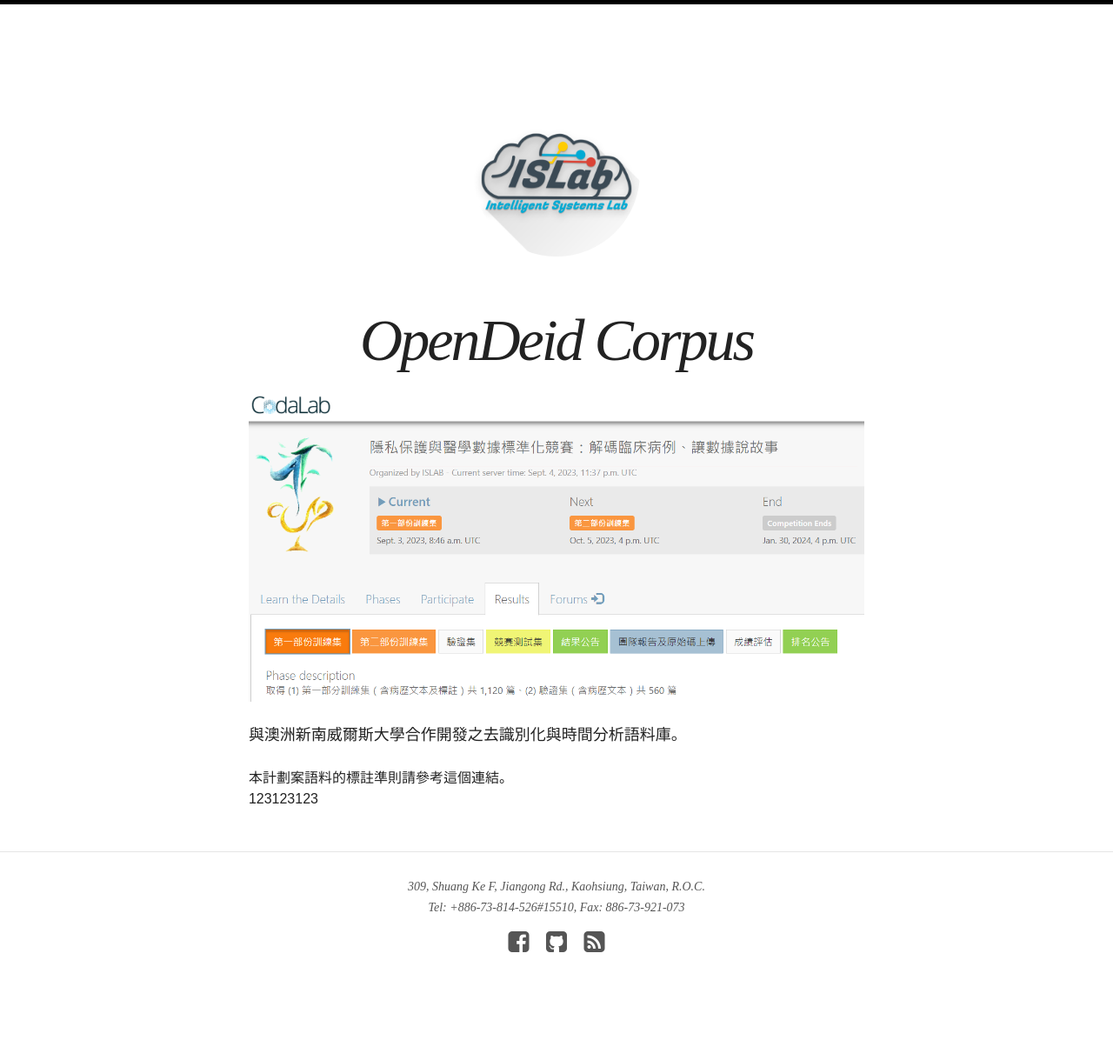
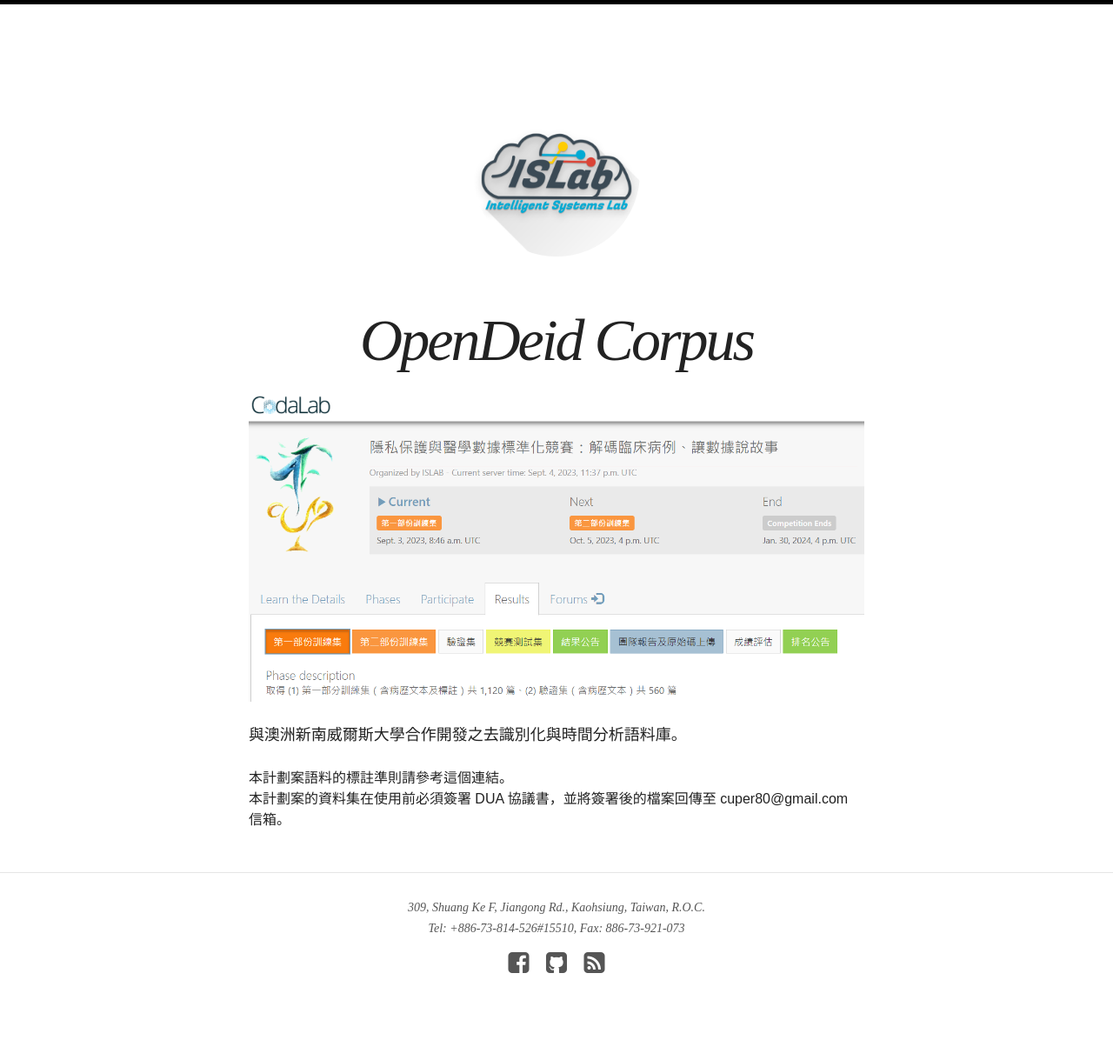
Before and after one commit to nkustislab/nkustislab.github.io, a Jekyll site: the page built from _posts/project/2023-04-01-opendeid.markdown, in a window 1280 px wide. Shown: the whole page at 87% size. Built offline with Jekyll 4.4.1, drawn with Linux system fonts in a browser that asks for light colours; nearby versions of some CDN libraries; before the commit the page ends 1195 px from its top, so only the background shows below that.

Commit message:
Update 2023-04-01-opendeid.markdown

```diff
--- a/_posts/project/2023-04-01-opendeid.markdown
+++ b/_posts/project/2023-04-01-opendeid.markdown
@@ -15,5 +15,5 @@ client: MOU
 category: Clinical Natural Language Processing
 categories: active_project
 description: <p>與澳洲新南威爾斯大學合作開發之去識別化與時間分析語料庫。</p>
-post: 本計劃案語料的標註準則請參考<a href="/docs/project/aicup/guideline.pdf" target="_blank">這個</a>連結。<br>123123123
+post: 本計劃案語料的標註準則請參考<a href="/docs/project/aicup/guideline.pdf" target="_blank">這個</a>連結。<br>本計劃案的資料集在使用前必須簽署<a href="/docs/project/aicup/OpenDeID_Corups_DUA_2021.pdf" target="_blank"> DUA </a>協議書，並將簽署後的檔案回傳至 cuper80@gmail.com 信箱。
 ---
```
